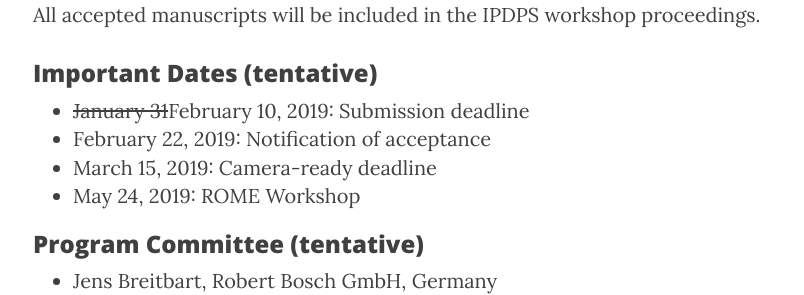
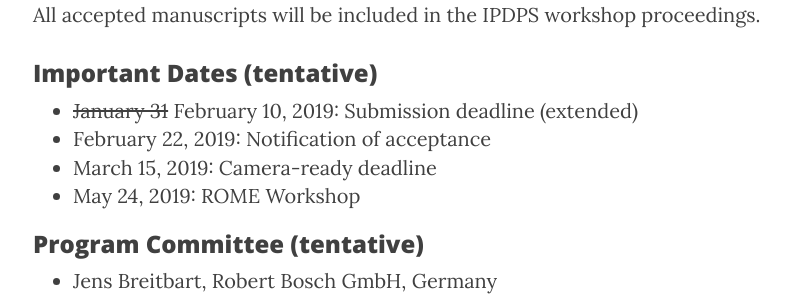
Before and after one commit to WROME/wrome.github.io, a Jekyll site: the page built from rio2019.md, in a window 1280 px wide and 900 px high, scrolled down 3174 px. Shown: the part 162-457 px from the top of the window, without its empty margins (232-1036 px from the left). Built offline with Jekyll 4.4.1, drawn with Linux system fonts in a browser that asks for light colours; nearby versions of some CDN libraries.

Commit message:
Cosmetic corrections

```diff
--- a/rio2019.md
+++ b/rio2019.md
@@ -58,7 +58,7 @@ All accepted manuscripts will be included in the IPDPS workshop proceedings.
 
 ### Important Dates (tentative)
 
-* <del>January 31</del>February 10, 2019: Submission deadline
+* <del>January 31</del> February 10, 2019: Submission deadline (extended)
 * February 22, 2019: Notification of acceptance
 * March 15, 2019: Camera-ready deadline
 * May 24, 2019: ROME Workshop
```
